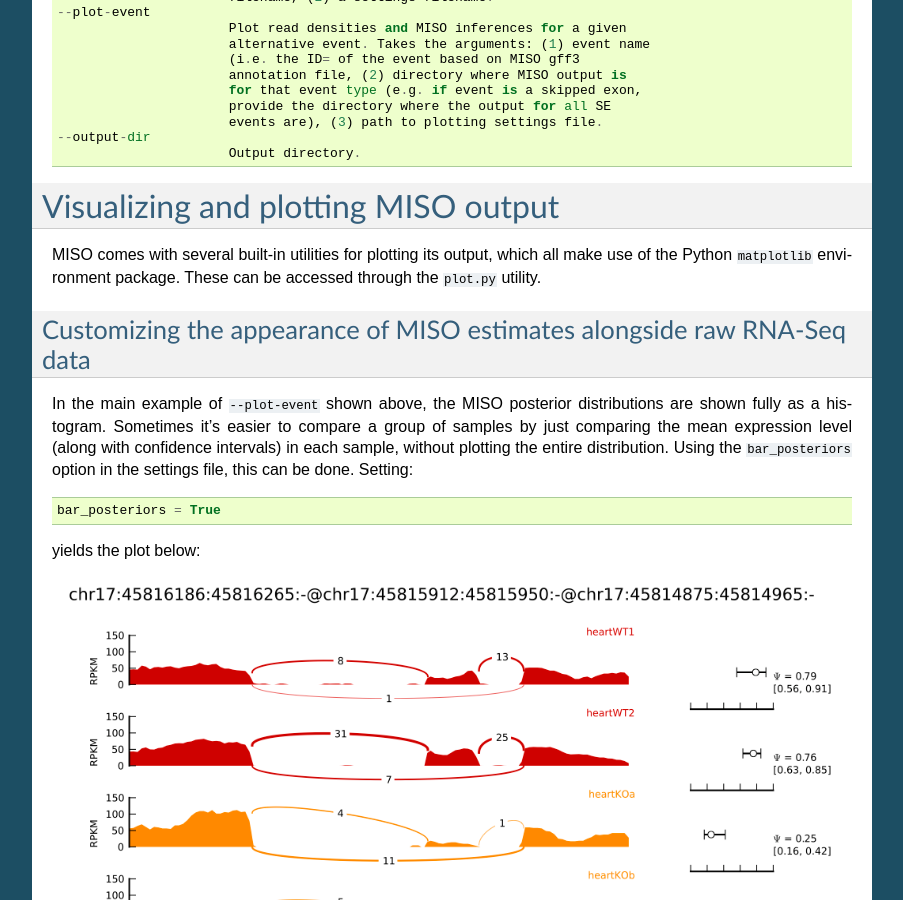
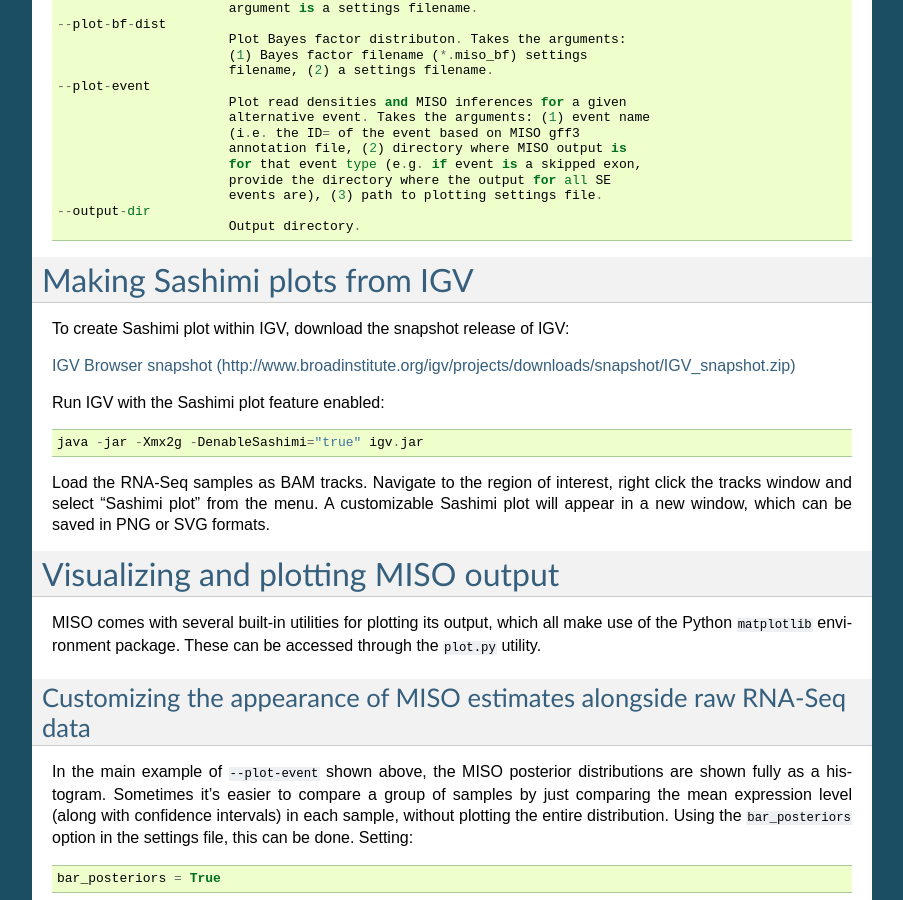
Before and after one commit to yarden/MISO, a Sphinx documentation site: the page built from docs/source/sashimi.rst, in a window 1280 px wide and 900 px high, scrolled down 7118 px. Shown: the whole window, without its empty margins (198-1101 px from the left). Built offline with Sphinx 7.4.7, drawn with Linux system fonts in a browser that asks for light colours; some of the changed text lies outside the part shown.

Commit message:
revised docs

```diff
--- a/docs/source/sashimi.rst
+++ b/docs/source/sashimi.rst
@@ -53,6 +53,10 @@ We chose "Sashimi" because our tool plots the *raw* RNA-Seq data in addition to
 
 Updates
 =======
+
+**2013**
+
+* **Wed, May 15**: Sashimi plot is now part of the Broad Integrated Genome Viewer (IGV) browser.
 
 **2012**
 
@@ -277,6 +281,21 @@ Command-line options
 
 .. _plotting:
 
+
+Making Sashimi plots from IGV
+=============================
+
+To create Sashimi plot within IGV, download the snapshot release of IGV:
+
+`IGV Browser snapshot (http://www.broadinstitute.org/igv/projects/downloads/snapshot/IGV_snapshot.zip) <http://www.broadinstitute.org/igv/projects/downloads/snapshot/IGV_snapshot.zip>`_
+
+Run IGV with the Sashimi plot feature enabled: ::
+
+  java -jar -Xmx2g -DenableSashimi="true" igv.jar
+
+Load the RNA-Seq samples as BAM tracks.  Navigate to the region of interest, right click the tracks window and select "Sashimi plot" from the menu. A customizable Sashimi plot will appear in a new window, which can be saved in PNG or SVG formats.
+
+
 Visualizing and plotting MISO output
 ====================================
 
```
Also changed, not shown: docs/source/annotation.rst (+12 -4 lines).
